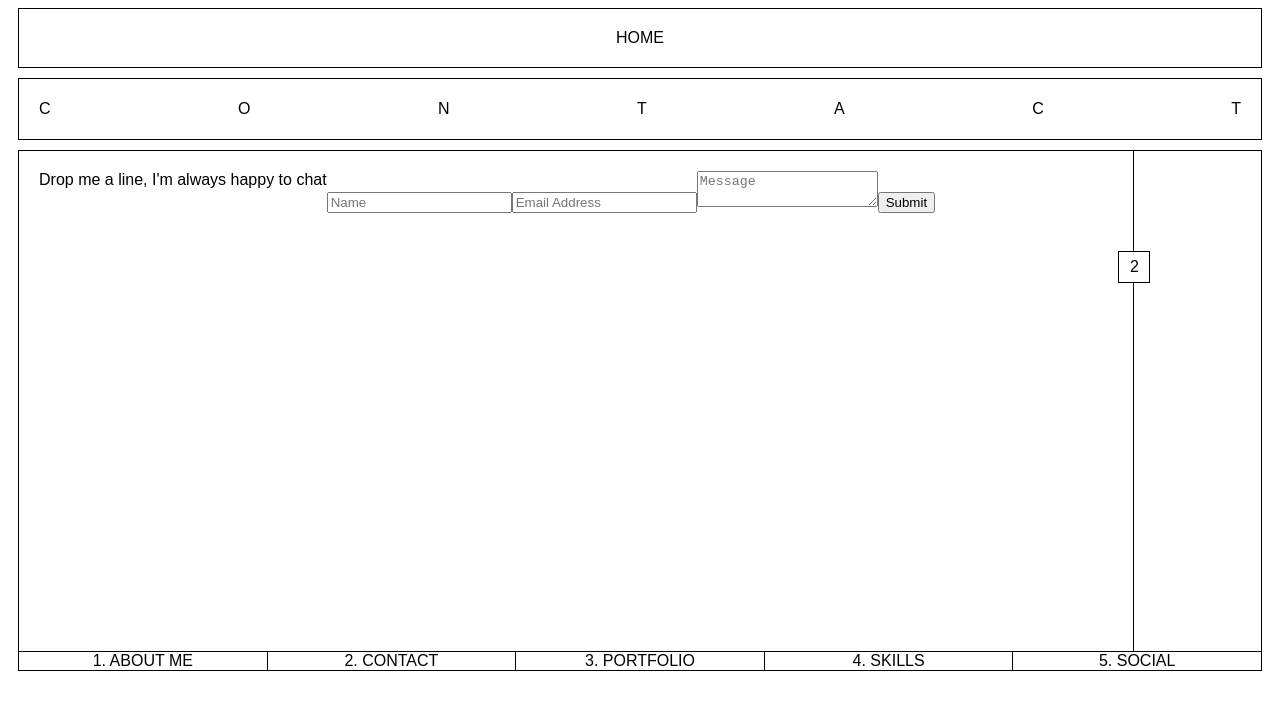
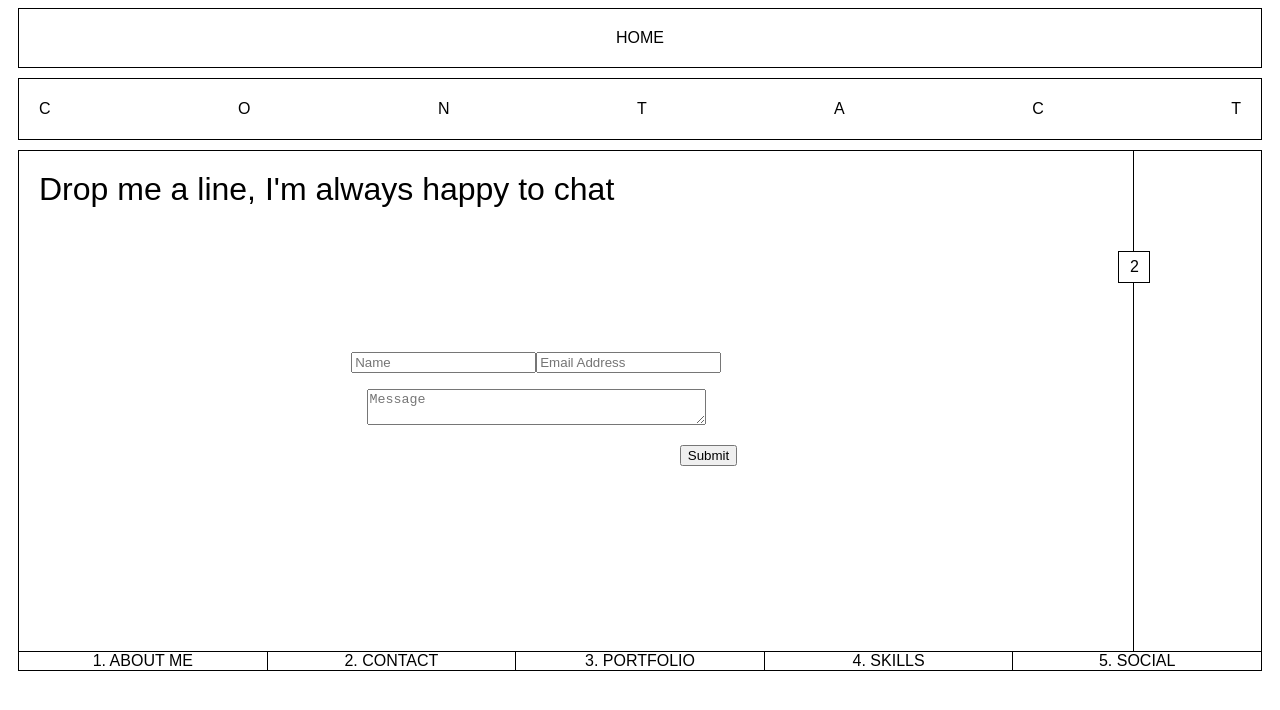
Before and after one commit to bpgoodrow/Portfolio, a React (Create React App) app: page /contact in a window 1280 px wide. Shown: the top 710 px of the page. Built offline with nearby package versions, Linux system fonts and the light colour scheme.

Commit message:
styling contact forms and button

```diff
--- a/src/components/Contact.css
+++ b/src/components/Contact.css
@@ -75,10 +75,41 @@
   border-right: solid black .5px;
   flex: .9;
   display: flex;
+  flex-direction: column;
   flex-wrap: wrap;
   padding: 20px;
   padding-right: 100px;
   background: white;
+}
+
+.contactHeroHeader {
+  font-size: 2em;
+}
+
+.contactHeroForm {
+  display: flex;
+  justify-content: center;
+  margin-top: 8em;
+}
+
+.contactHeroFormLine1 {
+  margin: 1em;
+}
+
+.contactHeroFormLine2 {
+  display: flex;
+  justify-content: center;
+  margin: 1em;
+}
+
+.contactHeroFormLine2Child > textarea {
+  height: auto;
+  width: 25em;
+}
+
+.contactHeroFormButton {
+  display: flex;
+  justify-content: flex-end;
 }
 
 .contactNumber {
--- a/src/components/Contact.js
+++ b/src/components/Contact.js
@@ -58,10 +58,18 @@ const Contact = () => {
             </div>
             <div className='contactHeroForm'>
               <form ref={form} onSubmit={sendEmail}>
-                <input type="text" name="user_name" placeholder='Name'/>
-                <input type="email" name="user_email" placeholder='Email Address'/>
-                <textarea name="message" placeholder='Message'/>
-                <input type="submit" value="Submit" />
+                <div className='contactHeroFormLine1'>
+                  <input type="text" name="user_name" placeholder='Name'/>
+                  <input type="email" name="user_email" placeholder='Email Address'/>
+                </div>
+                <div className='contactHeroFormLine2'>
+                  <div className='contactHeroFormLine2Child'>
+                    <textarea name="message" placeholder='Message'/>
+                  </div>
+                </div>
+                <div className='contactHeroFormButton'>
+                  <input type="submit" value="Submit" />
+                </div>
               </form>
             </div>
 
```
Also changed, not shown: 1 other file (tests, documents, lock files or other folders).
